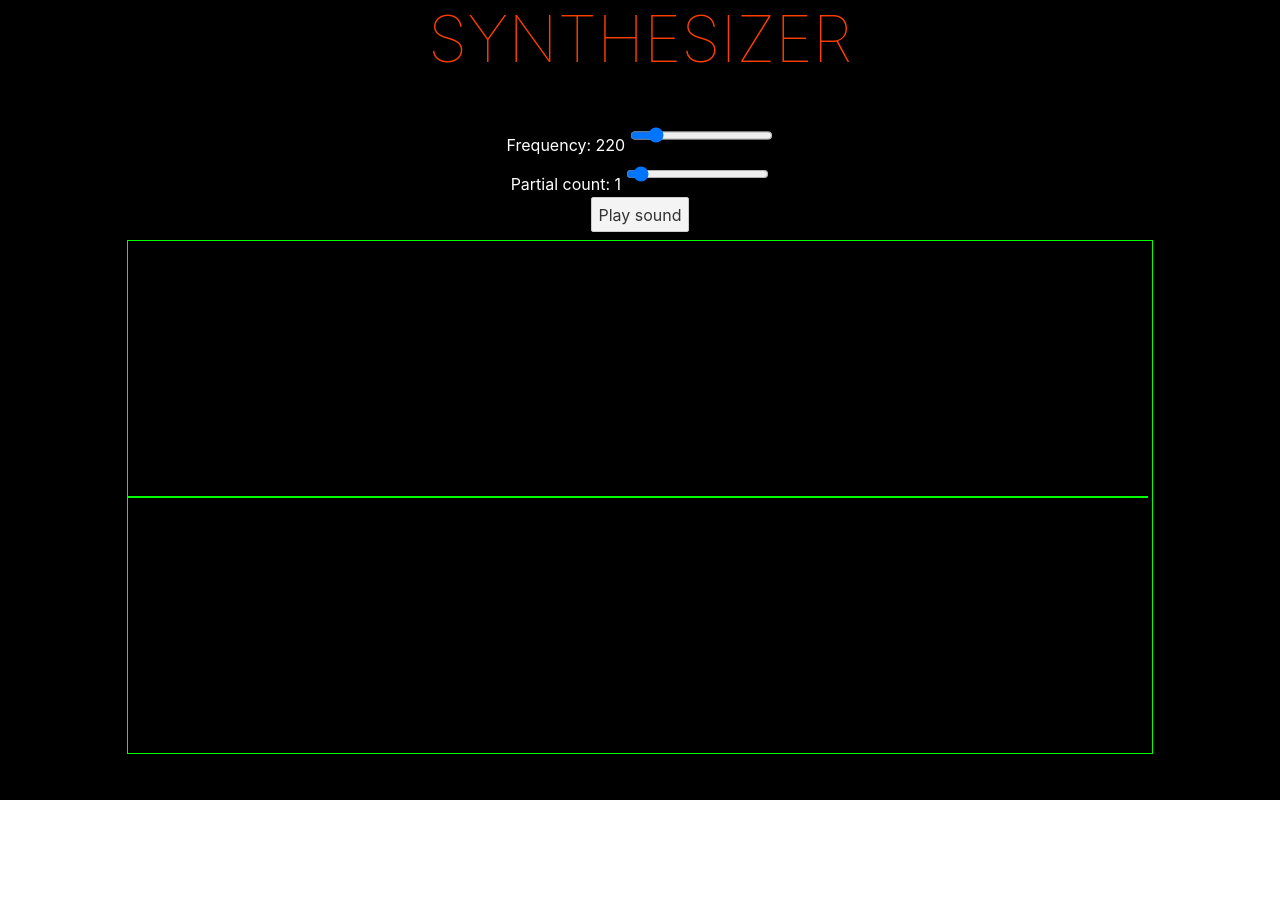
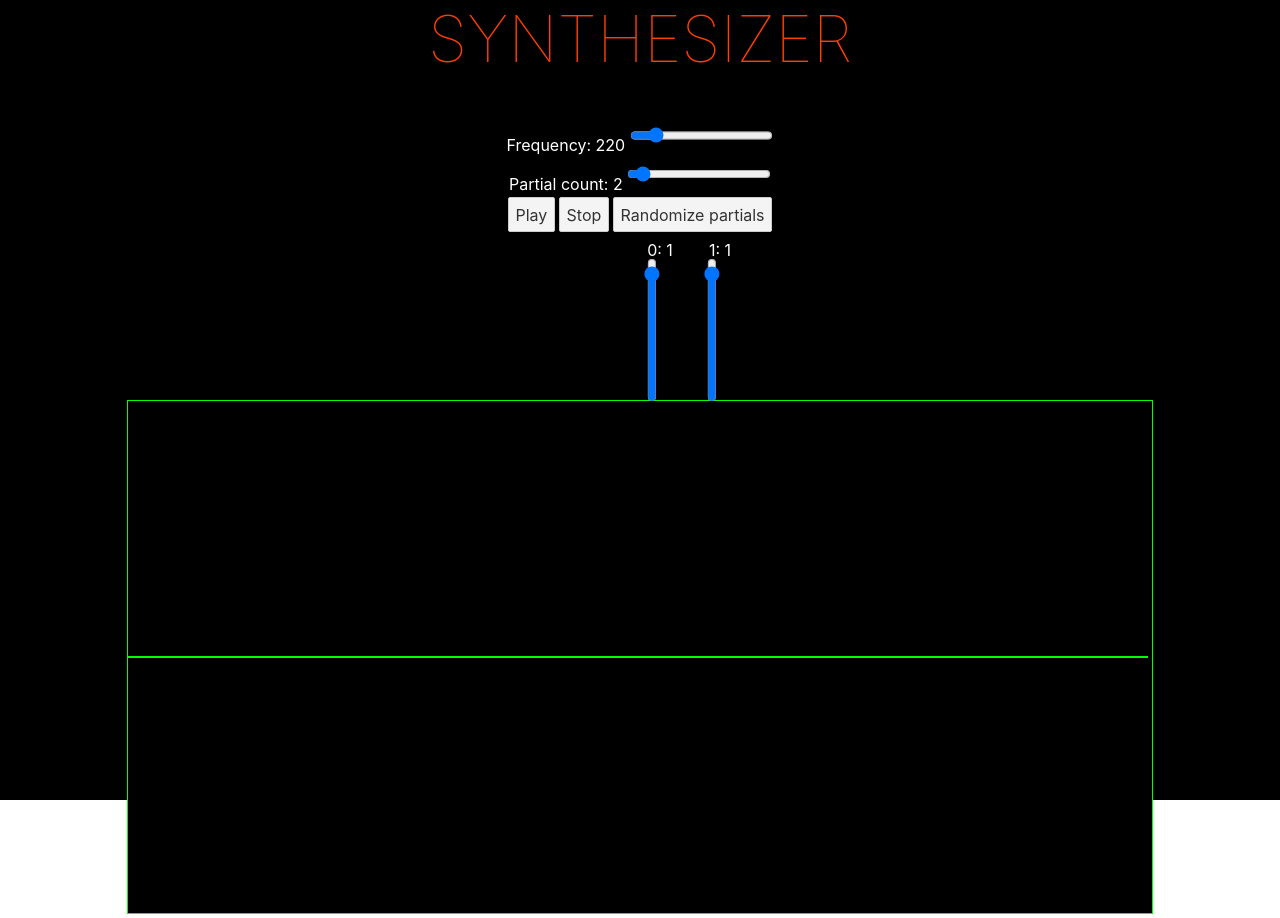
Before and after one commit to dotKokott/wavearium, a Svelte app in the folder client/: page / in a window 1280 px wide. Before the commit the page ends 800 px from the top, so only its background shows below. Built offline with nearby package versions, Linux system fonts and the light colour scheme.

Commit message:
Placeholder partial sliders to edit partials and see values

```diff
--- a/client/public/global.css
+++ b/client/public/global.css
@@ -1,5 +1,5 @@
 html, body {
-	/* position: relative; */
+	position: relative;
 	width: 100%;
 	height: 100%;
 }
--- a/client/src/App.svelte
+++ b/client/src/App.svelte
@@ -1,23 +1,32 @@
 <script lang="ts">
 	import { onMount } from 'svelte';
 	import * as Tone from 'tone';
+	import PartialsEditor from './components/partialsEditor.svelte';
 	import Waveform from './components/waveform.svelte';
 
 	export let osc = new Tone.Oscillator("F3").toDestination();
 
-	export let partialCount = 1;
+	export let partialCount = 2;
 	export let frequency = 220;
 
 	onMount(() => {
-
+		osc.partials = Array.from({length: partialCount}, () => 1);
 	});
 
+
 	function playTone() {
+
+		osc.frequency.value = frequency;
+		osc.stop();
+		osc.start();
+	}
+
+	function randomizePartials() {
 		osc.partials = new Array(partialCount).fill(0).map(() => Math.random());
-		osc.frequency.value = frequency;
+	}
 
-		// start and stop after 1 second
-		osc.start().stop("+2");
+	function updateOscPartials() {
+		osc.partials = new Array(partialCount).fill(0)
 	}
 
 	// computed
@@ -35,11 +44,16 @@
 	</div>
 	<div>
 		Partial count: { partialCount }
-		<input bind:value={partialCount} type="range" min="1" max="128" on:change={ playTone }/>
+		<input bind:value={ partialCount } type="range" min="1" max="128" on:change={ updateOscPartials }/>
 	</div>
 
-	<button on:click={() => playTone()}>Play sound</button>
+	<button on:click={() => playTone()}>Play</button>
+	<button on:click={() => osc.stop()}>Stop</button>
+	<button on:click={ randomizePartials }>Randomize partials</button>
 
+	<div>
+		<PartialsEditor oscillator={osc} on:partialsChanged={ playTone } />
+	</div>
 	<div>
 		<Waveform audioNode={osc} width={1024} height={1024 / 2}></Waveform>
 	</div>
--- /dev/null
+++ b/client/src/components/partialsEditor.svelte
@@ -0,0 +1,54 @@
+<script lang="ts">
+    import { createEventDispatcher } from 'svelte';
+    // TODO: How to get rid of this error?
+    import { Oscillator } from 'tone';
+
+    export let oscillator : Oscillator;
+    const dispatch = createEventDispatcher();
+
+    function changePartial(index : number, value : number) {
+        oscillator.partials = oscillator.partials.map((partial, i) => i === index ? value : partial);
+
+        dispatch('partialsChanged');
+    }
+</script>
+
+<div class="wrapper">
+    {#each oscillator.partials as partial, index}
+        <div class="partial">
+            <div class="partial_label">{`${index}: ${partial.toString().substring(0, 4)}`}</div>
+            <div class="partial_slider">
+                <input type="range" min="0" max="1" step="0.01" value="{partial}" on:change={(e) => {
+                    // TODO: How to get rid of error value does not exist, event typing?
+                    changePartial(index, e.target.value);
+                }} />
+            </div>
+        </div>
+    {/each}
+</div>
+
+<style>
+    .wrapper {
+        display: flex;
+        flex-direction: row;
+        align-items: center;
+        justify-content: center;
+        height: 100%;
+    }
+
+    .partial {
+        width: 60px;
+    }
+
+    .partial_label {
+        padding-left: 50px;
+        width: 60px;
+    }
+
+    input {
+        margin-top: 60px;
+        margin-bottom: 60px;
+        height: 20px;
+        transform: rotate(270deg);
+    }
+</style>
```
Also changed, not shown: 1 other file (tests, documents, lock files or other folders).
